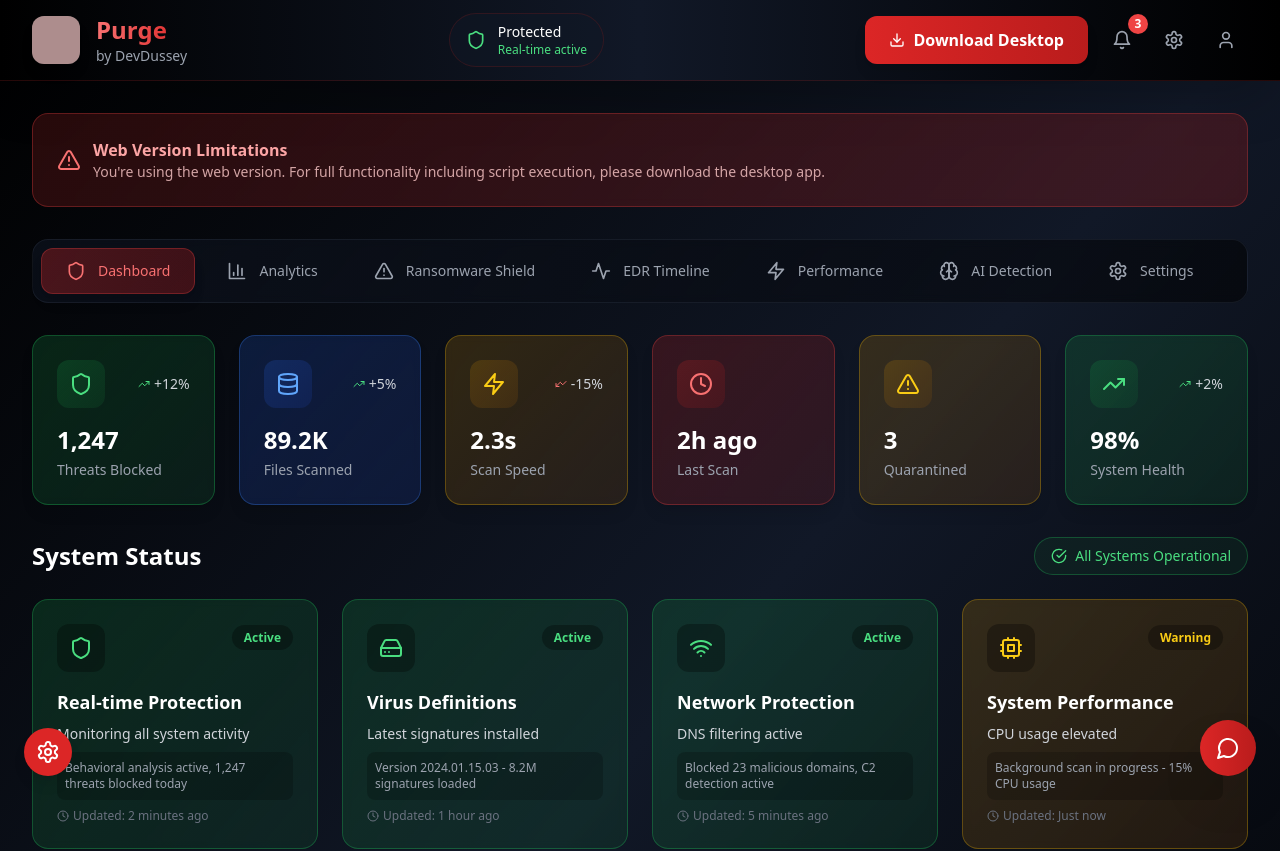
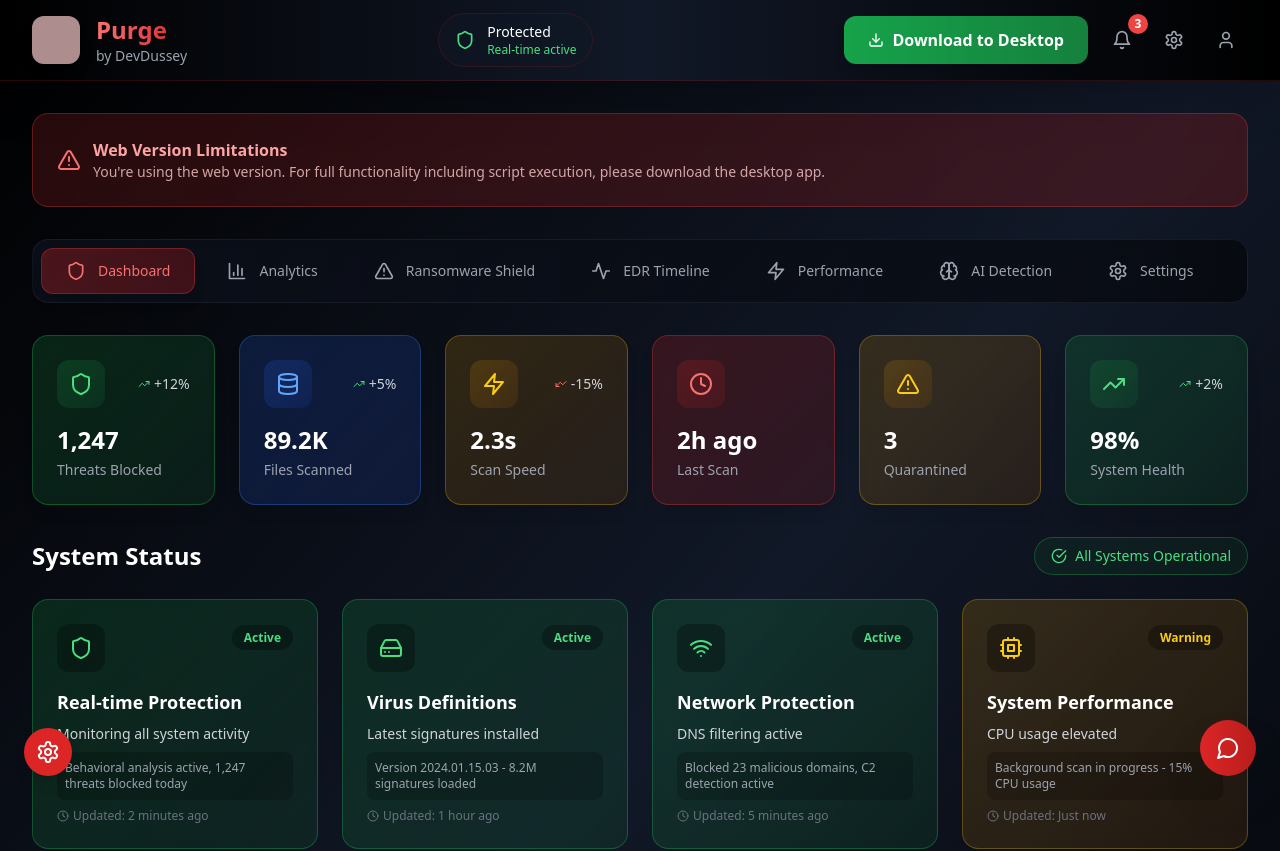
Before and after one commit to devdussey/Purge, a React (Vite) app: page / in a window 1280 px wide. Shown: the top 851 px of the page. Built offline with nearby package versions, Linux system fonts and the light colour scheme; grey boxes are pictures that could not be loaded.

Commit message:
Update Download Button Text and Color

```diff
--- a/src/components/Header.tsx
+++ b/src/components/Header.tsx
@@ -44,10 +44,10 @@ export function Header() {
           <div className="flex items-center space-x-3">
             <button
               onClick={handleDownload}
-              className="flex items-center space-x-2 px-6 py-3 bg-gradient-to-r from-red-600 to-red-700 hover:from-red-700 hover:to-red-800 text-white rounded-xl transition-all duration-300 font-semibold shadow-lg hover:shadow-red-500/25 transform hover:scale-105"
+              className="flex items-center space-x-2 px-6 py-3 bg-gradient-to-r from-green-600 to-green-700 hover:from-green-700 hover:to-green-800 text-white rounded-xl transition-all duration-300 font-semibold shadow-lg hover:shadow-green-500/25 transform hover:scale-105"
             >
               <Download className="h-4 w-4" />
-              <span>Download Desktop</span>
+              <span>Download to Desktop</span>
             </button>
 
             <div className="flex items-center space-x-2">
```
